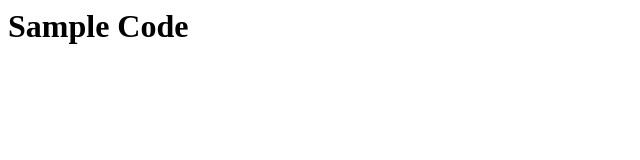
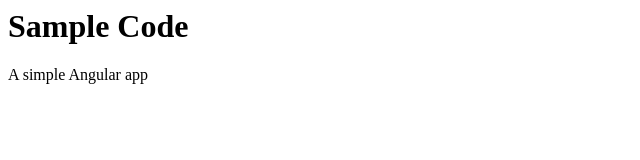
Before and after one commit to colinhoult/samplecode, a website: page index.html in a window 1280 px wide. Shown: the whole page, without its empty margins (0-640 px from the left). Drawn offline with nearby package versions, Linux system fonts and the light colour scheme.

Commit message:
Just a P tag

```diff
--- a/index.html
+++ b/index.html
@@ -5,6 +5,7 @@
 <body ng-app="app">
     <div class="container" ng-controller="HomeController as vm">
         <h1>{{vm.title}}</h1>
+        <p>A simple Angular app</p>
     </div>
     <script src="bower_components/angular/angular.js"></script>
     <script src="app/app.js"></script>
```
